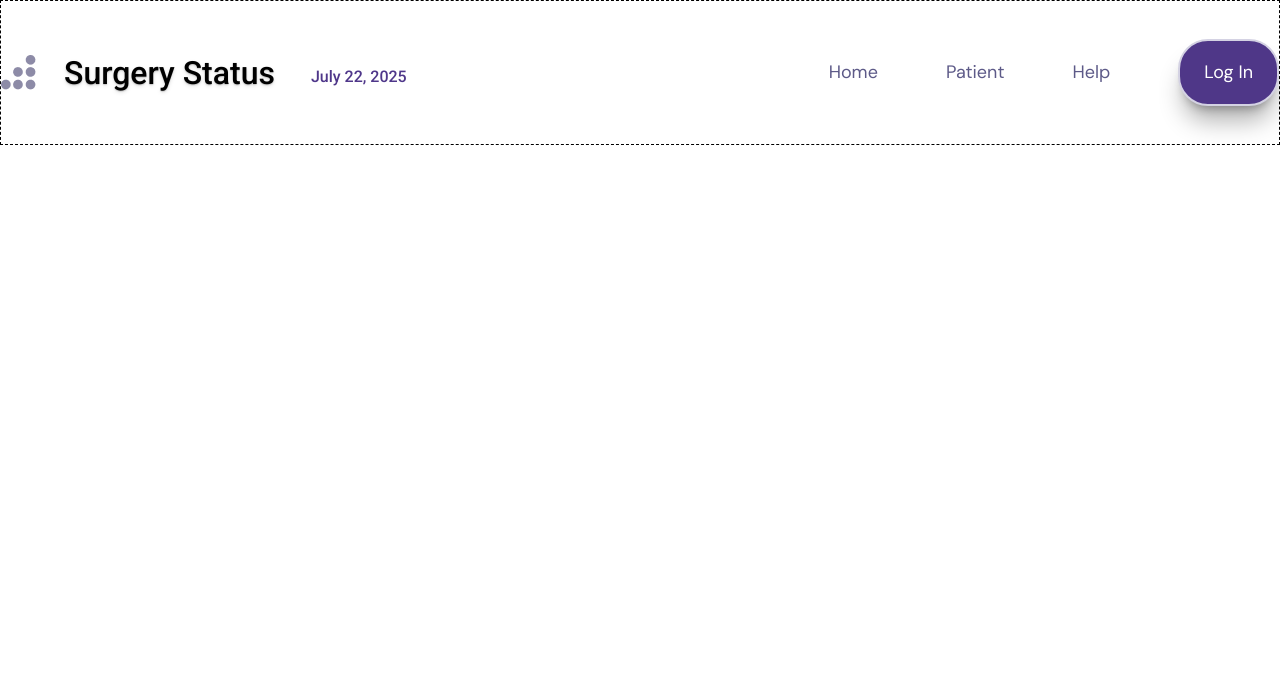
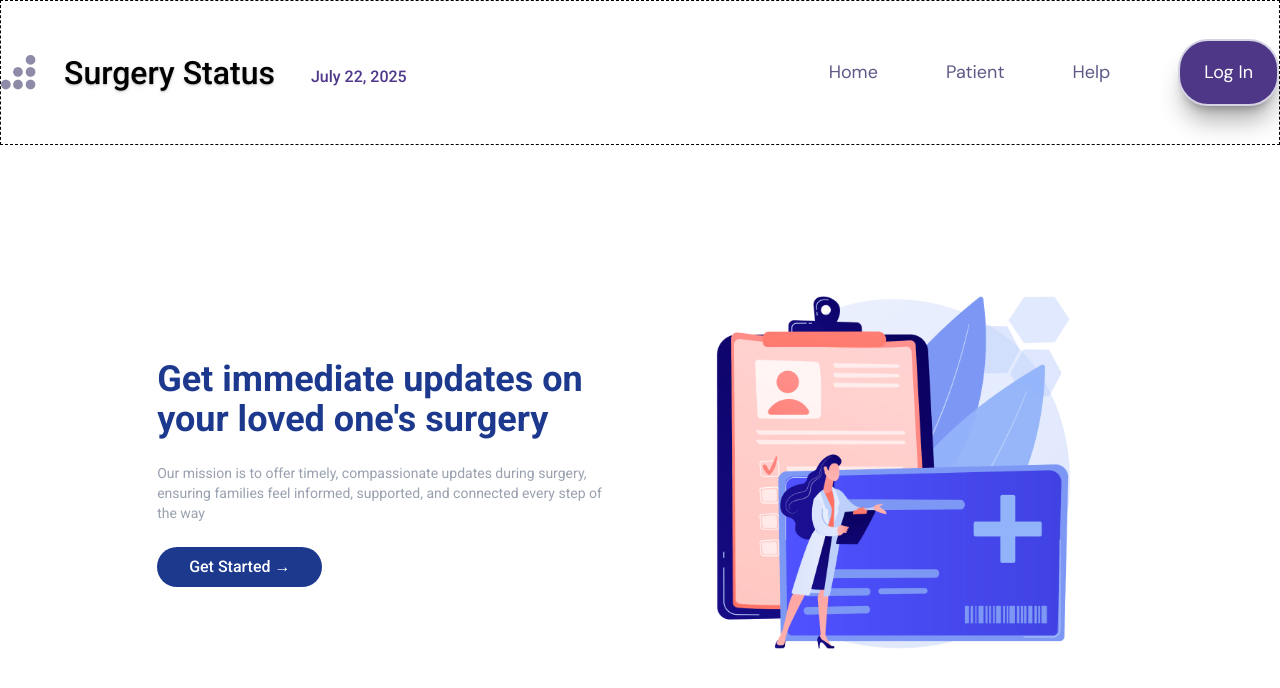
Before and after one commit to chingu-voyages/V56-tier2-team-25, a React (Vite) app: page / in a window 1280 px wide. Shown: the top 688 px of the page. Built offline with nearby package versions, Linux system fonts and the light colour scheme.

Commit message:
Homepage

```diff
--- a/package.json
+++ b/package.json
@@ -13,17 +13,20 @@
     "@tailwindcss/vite": "^4.1.11",
     "react": "^19.1.0",
     "react-dom": "^19.1.0",
-    "tailwindcss": "^4.1.11"
+    "react-router-dom": "^6.30.1"
   },
   "devDependencies": {
     "@eslint/js": "^9.30.1",
     "@types/react": "^19.1.8",
     "@types/react-dom": "^19.1.6",
     "@vitejs/plugin-react": "^4.6.0",
+    "autoprefixer": "^10.4.21",
     "eslint": "^9.30.1",
     "eslint-plugin-react-hooks": "^5.2.0",
     "eslint-plugin-react-refresh": "^0.4.20",
     "globals": "^16.3.0",
+    "postcss": "^8.5.6",
+    "tailwindcss": "^4.1.11",
     "vite": "^7.0.4"
   }
 }
--- a/src/App.jsx
+++ b/src/App.jsx
@@ -1,12 +1,58 @@
-import Header from "./components/Header"
+import { BrowserRouter as Router, Routes, Route, useNavigate } from 'react-router-dom';
+import './index.css';
+import Header from './components/Header'
+import homeImg from './assets/homeImg.png'
 
-const App = () => {
+function Home() {
   return (
-    <>
-      <Header/>
+    <div className="min-h-screen w-full flex flex-col">
+      <Header />
 
-    </>
-  )
+      <div className="flex flex-1 items-center max-w-7xl mx-auto px-6 py-12 gap-12">
+        <div className="flex flex-col justify-center flex-1 max-w-lg space-y-6">
+          <p className="text-4xl font-bold text-blue-900">
+            Get immediate updates on your loved one's surgery
+          </p>
+          <p className="text-sm text-gray-400">
+            Our mission is to offer timely, compassionate updates during surgery, ensuring families feel informed, supported, and connected every step of the way
+          </p>
+          <div>
+            <button type="submit" className="btn-dark-oval px-8">Get Started →</button>
+          </div>
+        </div>
+
+        <div className="flex-1 flex items-center justify-center">
+          <img src={homeImg} className="max-h-[400px] w-auto object-contain"/>
+        </div>
+      </div>
+    </div>
+  );
 }
 
-export default App
+
+/*
+function Home() {
+  return (
+    <div className="min-h-screen w-full flex flex-col">
+      <Header />
+      <p>
+        Get immediate updates on your loved one's surgery
+      </p>
+      <p>
+        Our mission is to offer timely, compassionate updates during surgery, ensuring families feel informed, supported, and connected every step of the way
+      </p>
+      <button type="submit" className="btn-dark-oval">Get Started →</button>
+      <img src={homeImg}/>
+    </div>
+  );
+}
+*/
+export default function App() {
+  return (
+    <Router>
+      <Routes>
+        <Route path="/" element={<Home />} />
+      </Routes>
+    </Router>
+  );
+}
--- a/src/index.css
+++ b/src/index.css
@@ -1,5 +1,6 @@
 @import url('https://fonts.googleapis.com/css2?family=DM+Sans:ital,opsz,wght@0,9..40,100..1000;1,9..40,100..1000&family=Roboto:ital,wght@0,100..900;1,100..900&display=swap');
 @import "tailwindcss";
+
 
 body, html {
     font-family: 'Roboto', sans-serif;
@@ -9,3 +10,25 @@ body, html {
 .nav-links {
     font-family: 'DM Sans', sans-serif;
 }
+
+@layer components {
+  .btn-dark-oval {
+    border-radius: 9999px;
+    background-color: theme('colors.blue.900');
+    padding-inline: theme('spacing.6');
+    padding-block: theme('spacing.2');
+    font-weight: theme('fontWeight.medium');
+    color: theme('colors.white');
+    transition: background-color 150ms;
+    max-width: theme('maxWidth.sm');
+    display: inline-block;
+    margin-left: auto;
+    margin-right: auto;
+
+    &:hover {
+      @media (hover: hover) {
+        background-color: theme('colors.blue.800');
+      }
+    }
+  }
+}
```
Also changed, not shown: src/assets/homeImg.png (added), 1 other file (tests, documents, lock files or other folders).
